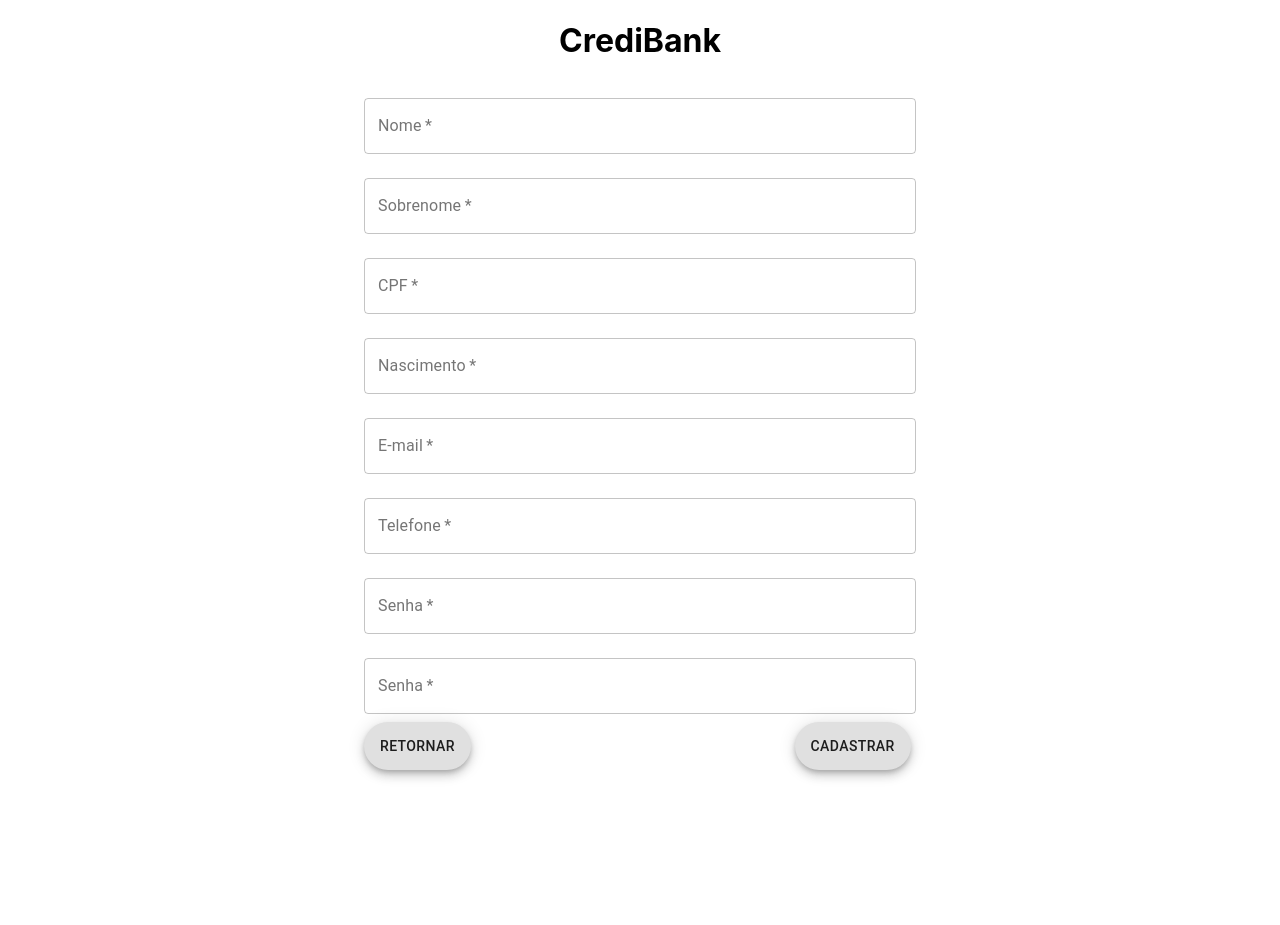
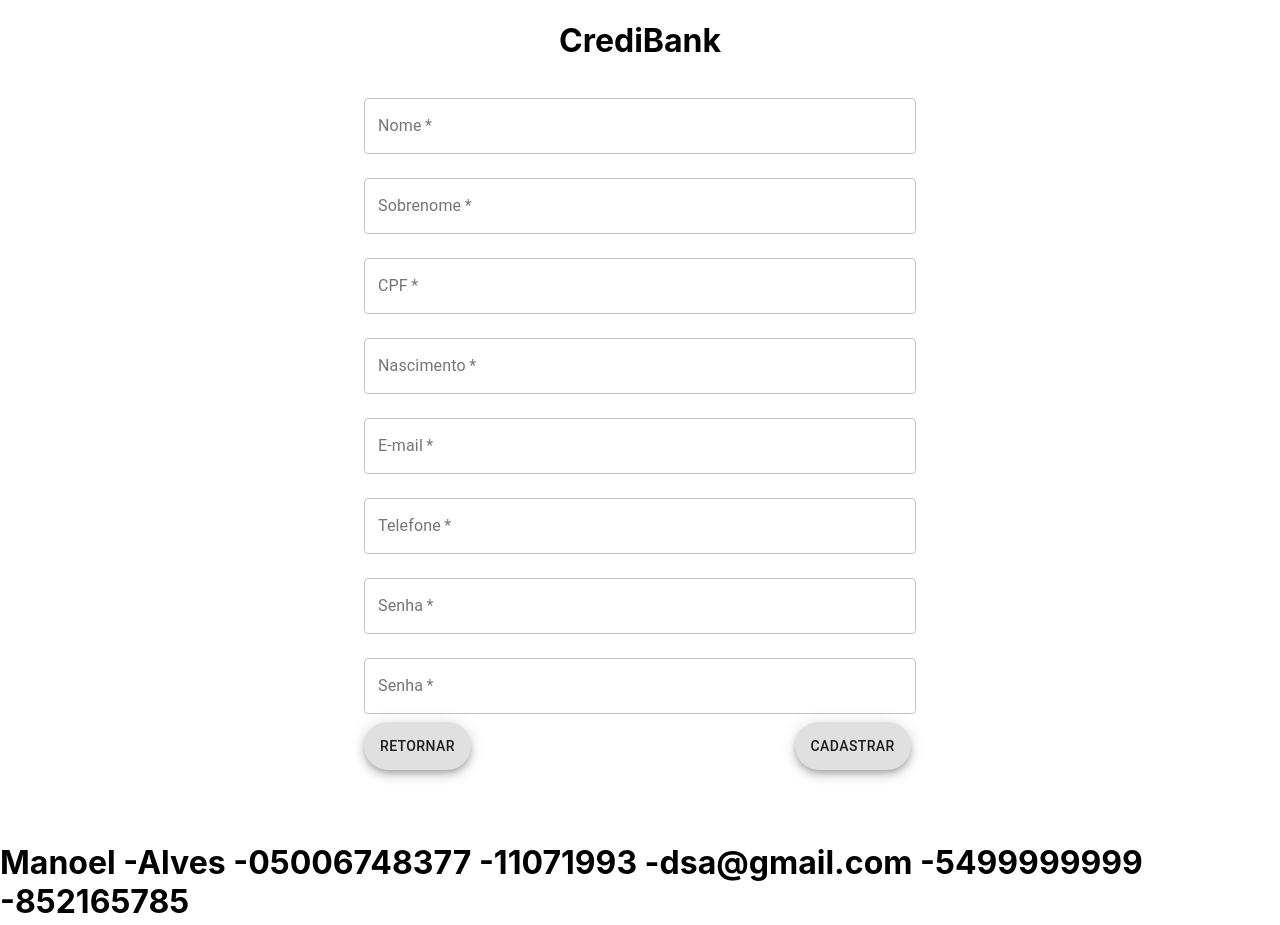
Before and after one commit to vlarysc/CrediBank, a React (Create React App) app: page / in a window 1280 px wide. Shown: the top 925 px of the page. Before the commit the page ends 843 px from the top, so only its background shows below. Built offline with nearby package versions, Linux system fonts and the light colour scheme.

Commit message:
validações

```diff
--- a/package.json
+++ b/package.json
@@ -7,6 +7,7 @@
     "@testing-library/jest-dom": "^5.16.2",
     "@testing-library/react": "^12.1.3",
     "@testing-library/user-event": "^13.5.0",
+    "cpf-cnpj-validator": "^1.0.3",
     "react": "^17.0.2",
     "react-dom": "^17.0.2",
     "react-input-mask": "^2.0.4",
--- a/src/components/Clientes.jsx
+++ b/src/components/Clientes.jsx
@@ -4,11 +4,12 @@ import { ClienteContext } from '../contexts/cliente/State.js'
 
 const Clientes = () => {
   const context = useContext(ClienteContext);
-  console.log(context);
+  console.log(context.clientes);
   const data = context.clientes.map(cliente => (
     <ListCliente cliente={cliente}> </ListCliente>
   ));
-  console.log(data);
+  const clienteFind = data.filter((obj) => obj.cpf === "05006748377");
+  console.log("oi", { clienteFind });
   return (
     <h1>{data}</h1>
   )
--- a/src/components/FormCadastro/FormCadastro.jsx
+++ b/src/components/FormCadastro/FormCadastro.jsx
@@ -31,7 +31,7 @@ function FormCadastro() {
     senha: { valido: true, texto: '' },
     senhaConfirmada: { valido: true, texto: '' },
   });
-  console.log(valCPF);
+  const context = useContext(ClienteContext);
 
   function inputChange() {
     setCliente({
@@ -48,6 +48,14 @@ function FormCadastro() {
 
   function salvar(e) {
     e.preventDefault();
+    const clienteFind = context.clientes.filter((obj) =>
+      obj.cpf === cpf
+    );
+    if (clienteFind[0] == undefined) {
+      console.log('existe', clienteFind[0])
+    }
+    /*     console.log("oisss", clienteFind.length) */
+
     if (
       !erros.cpf.valido ||
       !erros.nascimento.valido ||
@@ -56,10 +64,14 @@ function FormCadastro() {
       !erros.senhaConfirmada.valido
     ) {
       Notify('error', 'Campo Obrigatório!');
-    } else {
+    }
+    if (clienteFind[0] !== undefined) {
+      Notify('error', 'Esse CPF já foi cadastrado!');
+    }
+    else {
       Notify('success', 'Cadastrado com Sucesso!');
       saveCliente(cliente);
-      console.log('All clientes', cliente);
+      /*  console.log('All clientes', cliente); */
     }
   }
 
--- a/src/components/ListCliente.jsx
+++ b/src/components/ListCliente.jsx
@@ -11,7 +11,7 @@ function ListCliente({ cliente }) {
       {cliente.nascimento} -
       {cliente.email} -
       {cliente.telefone} -
-      {cliente.senha} -
+      {cliente.senha}
     </div>
   )
 }
--- a/src/contexts/cliente/State.js
+++ b/src/contexts/cliente/State.js
@@ -4,24 +4,24 @@ export const ClienteContext = createContext();
 
 const ClienteProvider = ({ children }) => {
   const [clientes, setClientes] = useState([
-    /*  {
+    {
       nome: "Manoel",
       sobrenome: "Alves",
-       cpf: "11111111111",
+      cpf: "05006748377",
       nascimento: "11071993",
       email: "dsa@gmail.com",
       telefone: "5499999999",
       senha: "852165785",
     },
     {
-       nome: "Manoel",
-       sobrenome: "Alves",
-       cpf: "11111111111",
+      nome: "Debora",
+      sobrenome: "Seco",
+      cpf: "61825646015",
       nascimento: "11071993",
       email: "dsa@gmail.com",
       telefone: "5499999999",
       senha: "852165785",
-     } */
+    }
   ]);
   const saveCliente = cliente => {
     const novoCliente = {
--- a/src/utils/Validacoes.js
+++ b/src/utils/Validacoes.js
@@ -1,8 +1,9 @@
 import validator from 'validator';
+import { cpf } from 'cpf-cnpj-validator';
 
-export function valCPF(cpf) {
-  if (cpf.length !== 11) {
-    return { valido: false, texto: "CPF deve ter 11 digitos." }
+export function valCPF(cpff) {
+  if (!cpf.isValid(cpff)) {
+    return { valido: false, texto: "CPF inválido." }
   } else {
     return { valido: true, texto: "" }
   }
@@ -10,7 +11,6 @@ export function valCPF(cpf) {
 
 export function valNascimento(nascimento) {
   if (nascimento === "__/__/____" || nascimento.replace(/\D/g, "").length !== 8) {
-    console.log(nascimento.length);
     return { valido: false, texto: "Campo obrigatório" }
   } else {
     return { valido: true, texto: "" }
```
Also changed, not shown: 1 other file (tests, documents, lock files or other folders). Lines whose indentation alone changed are shown as unchanged.
